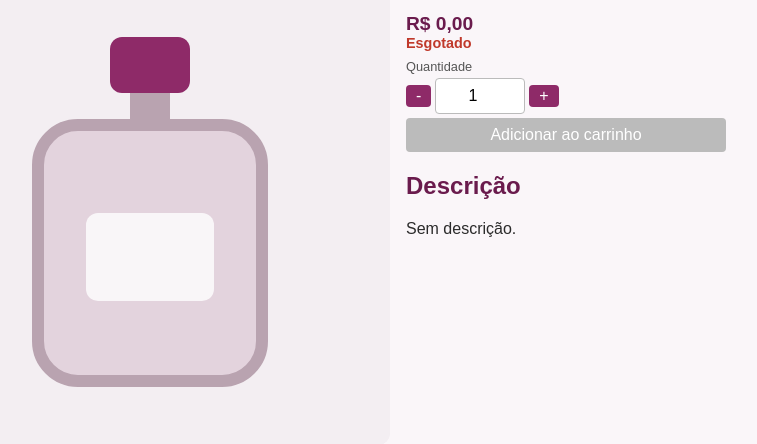
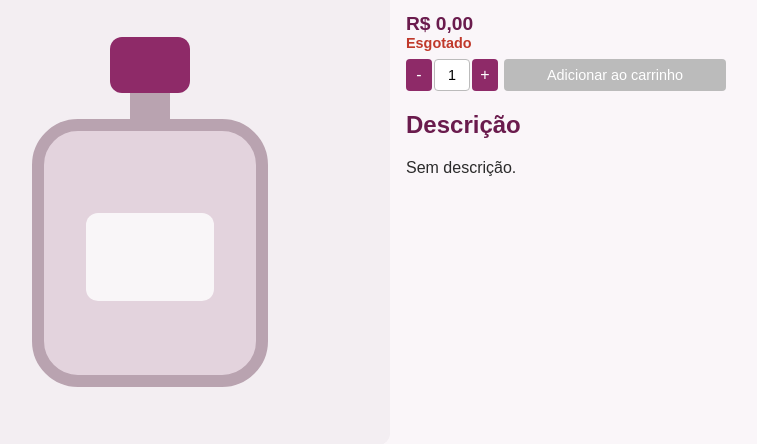
Before and after one commit to JoaoFinotiDev/Perfumes, a Node server app: template views/produto.ejs in a window 1280 px wide. Shown: the part 210-654 px from the top of the page, without its empty margins (230-987 px from the left). Run offline with Node 20, Linux system fonts and the light colour scheme; the template is opened without the code that fills it, so the values that code supplies are empty.

Commit message:
Visual: quantidade e Adicionar lado a lado, compactos

```diff
--- a/public/stylesheets/style.css
+++ b/public/stylesheets/style.css
@@ -147,10 +147,28 @@ button:disabled { background: #bbb; cursor: not-allowed; }
 .comprar { display: flex; flex-direction: column; gap: 4px; margin-top: var(--espaco-1); }
 .comprar label { font-size: 0.8em; color: #555; }
 .comprar select { width: 100%; box-sizing: border-box; }
-.quantidade { display: flex; align-items: center; gap: 4px; flex-wrap: wrap; }
-.quantidade label { flex-basis: 100%; }
-.quantidade input[type="number"] { width: 4.5em; text-align: center; }
-.qtd-botao { padding: 2px 10px; }
+/*
+ * Quantidade + "Adicionar" LADO A LADO, na mesma linha, compactos (card da vitrine e página do produto).
+ *  - .comprar-linha: flex sem quebra, espaço pequeno e tudo alinhado ao centro.
+ *  - .quantidade: ~92px no total = botão "-" (26px) + campo (36px) + botão "+" (26px) + 2 espaços de 2px; altura 32px.
+ *  - .comprar-botao: ocupa o resto da linha (flex: 1), fonte menor e padding menor.
+ * A área de toque fica com pelo menos 26-32px e o foco continua visível (outline rosa abaixo).
+ */
+.comprar-linha { display: flex; flex-wrap: nowrap; align-items: center; gap: 6px; }
+.quantidade { display: flex; align-items: center; gap: 2px; flex: none; }
+.qtd-botao, .quantidade input[type="number"] { height: 32px; box-sizing: border-box; padding: 0; }
+.qtd-botao { width: 26px; min-width: 26px; font-size: 1em; line-height: 1; }
+.quantidade input[type="number"] {
+  width: 36px; text-align: center; font-size: 0.9em;
+  -moz-appearance: textfield; appearance: textfield; /* tira as setinhas nativas (Firefox e padrão) */
+}
+.quantidade input[type="number"]::-webkit-outer-spin-button,
+.quantidade input[type="number"]::-webkit-inner-spin-button { -webkit-appearance: none; margin: 0; } /* idem no Chrome/Safari */
+.comprar-botao { flex: 1; width: auto; min-width: 0; height: 32px; padding: 0 8px; font-size: 0.9em; white-space: nowrap; overflow: hidden; text-overflow: ellipsis; }
+/* Foco visível para quem navega pelo teclado. */
+.comprar-botao:focus-visible, .qtd-botao:focus-visible, .quantidade input:focus-visible, .comprar select:focus-visible { outline: 3px solid #f0a8d6; outline-offset: 2px; }
+/* Texto só para leitor de tela (o rótulo "Quantidade" fica invisível, mas continua lido). */
+.so-leitor { position: absolute; width: 1px; height: 1px; margin: -1px; padding: 0; overflow: hidden; clip: rect(0 0 0 0); white-space: nowrap; border: 0; }
 .produto-pagina { display: flex; flex-wrap: wrap; gap: var(--espaco-2, 16px); align-items: flex-start; }
 .produto-foto { flex: 1 1 280px; max-width: 480px; background: var(--cor-fundo-imagem); border-radius: var(--raio); overflow: hidden; }
 .produto-foto img { width: 100%; height: auto; display: block; }
--- a/views/partials/produto-compra.ejs
+++ b/views/partials/produto-compra.ejs
@@ -38,14 +38,19 @@
         <% }) %>
       </select>
     <% } %>
-    <div class="quantidade">
-      <label for="<%= idp %>-qtd">Quantidade</label>
-      <%# Os botões - e + só funcionam com JS: nascem escondidos e o script os mostra. %>
-      <button type="button" class="qtd-botao" data-menos hidden aria-label="Diminuir quantidade">-</button>
-      <input type="number" name="quantidade" id="<%= idp %>-qtd" value="1" min="1" max="<%= Math.max(1, estoqueAtual) %>" step="1" inputmode="numeric" required>
-      <button type="button" class="qtd-botao" data-mais hidden aria-label="Aumentar quantidade">+</button>
+    <%# Quantidade e botão LADO A LADO, na mesma linha (veja .comprar-linha no style.css). O rótulo "Quantidade" fica
+        invisível na tela (classe so-leitor), mas continua lido pelos leitores de tela. %>
+    <div class="comprar-linha">
+      <div class="quantidade">
+        <label for="<%= idp %>-qtd" class="so-leitor">Quantidade</label>
+        <%# Os botões - e + só funcionam com JS: nascem escondidos e o script os mostra. %>
+        <button type="button" class="qtd-botao" data-menos hidden aria-label="Diminuir quantidade">-</button>
+        <input type="number" name="quantidade" id="<%= idp %>-qtd" value="1" min="1" max="<%= Math.max(1, estoqueAtual) %>" step="1" inputmode="numeric" required>
+        <button type="button" class="qtd-botao" data-mais hidden aria-label="Aumentar quantidade">+</button>
+      </div>
+      <%# No card estreito o texto é curto ("Adicionar"); o title e o aria-label guardam o texto completo. %>
+      <button type="submit" class="card-botao comprar-botao" data-enviar title="Adicionar ao carrinho"<%= estoqueAtual <= 0 ? ' disabled' : '' %>><%= ctx === 'card' ? 'Adicionar' : 'Adicionar ao carrinho' %></button>
     </div>
-    <button type="submit" class="card-botao" data-enviar<%= estoqueAtual <= 0 ? ' disabled' : '' %>>Adicionar ao carrinho</button>
   </form>
   <% } %>
 </div>
```
